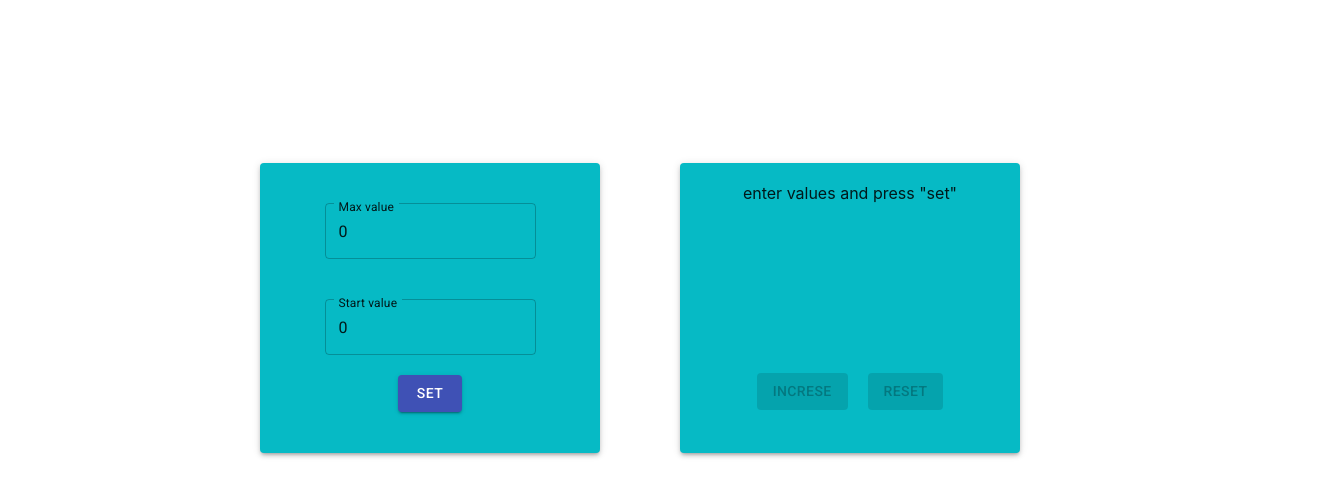
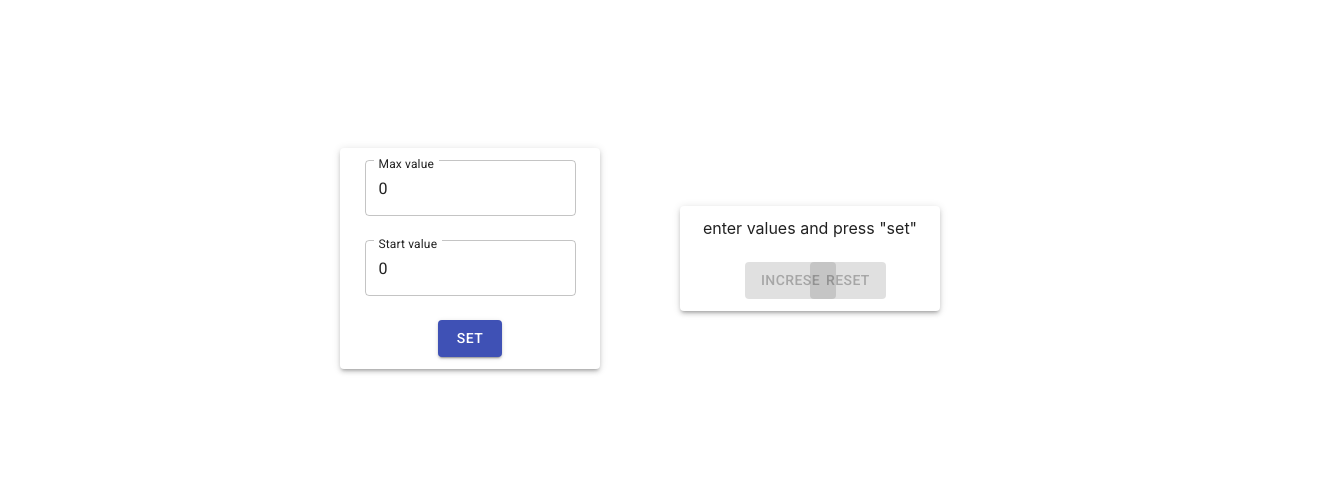
Before and after one commit to MikePortnoy1985/correct_counter, a React (Create React App) app: page / in a window 1280 px wide. Shown: the top 496 px of the page, 1320 px wide, since content can reach past the window. Built offline with nearby package versions, Linux system fonts and the light colour scheme.

Commit message:
some fixes

```diff
--- a/src/App.tsx
+++ b/src/App.tsx
@@ -2,7 +2,7 @@ import React, { useState, useEffect } from 'react'
 import CounterDisplay from './components/CounterDisplay/CounterDisplay'
 import SetUpDisplay from './components/SetUpDisplay/SetUpDisplay'
 import './App.css'
-import { Container, Grid, Paper } from '@material-ui/core'
+import { Grid, Paper } from '@material-ui/core'
 
 function App() {
 	const [count, setCount] = useState(0)
@@ -13,11 +13,7 @@ function App() {
 
 	useEffect(() => {
 		errorHandler()
-	}, [startValue]) // eslint-disable-line react-hooks/exhaustive-deps
-
-	useEffect(() => {
-		errorHandler()
-	}, [maxValue]) // eslint-disable-line react-hooks/exhaustive-deps
+	}, [startValue, maxValue]) // eslint-disable-line react-hooks/exhaustive-deps
 
 	useEffect(() => {
 		if (startValue === 0) {
@@ -48,7 +44,7 @@ function App() {
 		}
 	}
 
-	const setter = () => {
+	const setHandler = () => {
 		if (startValue >= 0 && maxValue > startValue) {
 			setCount(startValue)
 			setError('')
@@ -63,18 +59,15 @@ function App() {
 	}
 
 	return (
-		<Container>
-			<Grid container style={{ marginTop: '10%' }} spacing={10} direction='row' justify='center' alignItems='center'>
-				<Grid item key={1}>
-					<Paper
-						style={{ backgroundColor: '#06BAC5', padding: '20px', width: '300px', height: '250px' }}
-						elevation={3}>
+		<Grid container style={{ marginTop: '15vh' }} spacing={10} direction='row' justify='center' alignItems='center'>
+			<Grid item xs={3} key={1}>
+				<Paper elevation={3}>
 					<SetUpDisplay
 						setStartValue={setStartValue}
 						setMaxValue={setMaxValue}
 						startValue={startValue}
 						maxValue={maxValue}
-							setter={setter}
+						setHandler={setHandler}
 						errorHandler={errorHandler}
 						disabled={disabled}
 						setDisabled={setDisabled}
@@ -82,10 +75,8 @@ function App() {
 					/>
 				</Paper>
 			</Grid>
-				<Grid item key={2}>
-					<Paper
-						style={{ backgroundColor: '#06BAC5', padding: '20px', width: '300px', height: '250px' }}
-						elevation={3}>
+			<Grid item xs={3} key={2}>
+				<Paper elevation={3}>
 					<CounterDisplay
 						value={count}
 						countHandler={countHandler}
@@ -97,7 +88,6 @@ function App() {
 				</Paper>
 			</Grid>
 		</Grid>
-		</Container>
 	)
 }
 
--- a/src/components/CounterDisplay/CounterDisplay.tsx
+++ b/src/components/CounterDisplay/CounterDisplay.tsx
@@ -13,8 +13,8 @@ type CounterDisplayPropsType = {
 
 function CounterDisplay(props: CounterDisplayPropsType) {
 	return (
-		<Grid container justify='space-around'>
-			<Grid item key={'a'} style={{ width: '260px', height: '190px', textAlign: 'center', verticalAlign: 'center' }}>
+		<Grid container direction='column' justify='space-between' alignItems='center' spacing={3}>
+			<Grid	item	key={'a'} xs={12}>
 				{props.error ? (
 					props.error
 				) : (
@@ -23,15 +23,13 @@ function CounterDisplay(props: CounterDisplayPropsType) {
 							className={'label'}
 							label='Counter'
 							value={props.value === props.maxValue ? 'Maximum value reached' : props.value}
-							style={{ margin: '20px' }}
 							type='text'
 						/>
 					</FormControl>
 				)}
 			</Grid>
-			<Grid item key={'b'}>
-				<Grid container>
-					<Grid item key={1} style={{ marginRight: '20px' }}>
+			<Grid item key={'b'} xs={12} container direction='row' justify='center' alignItems='center'>
+				<Grid item key={111} xs={3}>
 					<Button
 						variant='contained'
 						color='primary'
@@ -42,7 +40,7 @@ function CounterDisplay(props: CounterDisplayPropsType) {
 						Increse
 					</Button>
 				</Grid>
-					<Grid item key={2}>
+				<Grid item key={112} xs={3}>
 					<Button
 						variant='contained'
 						color='primary'
@@ -53,7 +51,6 @@ function CounterDisplay(props: CounterDisplayPropsType) {
 				</Grid>
 			</Grid>
 		</Grid>
-		</Grid>
 	)
 }
 
--- a/src/components/SetUpDisplay/SetUpDisplay.tsx
+++ b/src/components/SetUpDisplay/SetUpDisplay.tsx
@@ -9,7 +9,7 @@ type SetUpDisplayPropsType = {
 	error: string
 	setStartValue: (value: number) => void
 	setMaxValue: (value: number) => void
-	setter: () => void
+	setHandler: () => void
 	errorHandler: () => void
 	setDisabled: (disabled: boolean) => void
 }
@@ -21,39 +21,40 @@ function SetupDisplay(props: SetUpDisplayPropsType) {
 
 	const onChangeMaxValueHandler = (event: ChangeEvent<HTMLInputElement>) => {
 		props.setMaxValue(Number.parseInt(event.currentTarget.value))
-		props.setDisabled(false)
 	}
 
 	return (
-		<>
-			<Grid container direction='column' justify='center' alignItems='center'>
+
+			<Grid container direction='column' justify='space-between' alignItems='center' spacing={3}>
+				<Grid item xs={12} key={11}>
 					<FormControl error={props.error === 'Incorrect value' ? true : false}>
 						<OutlinedInput
 							className={'label'}
 							label='Max value'
 							type={'number'}
-						style={{ margin: '20px' }}
 							value={props.maxValue}
 							onChange={onChangeMaxValueHandler}
 						/>
 					</FormControl>
-
+				</Grid>
+				<Grid item xs={12} key={12}>
 					<FormControl error={props.error === 'Incorrect value' ? true : false}>
 						<OutlinedInput
 							className={'label'}
 							label='Start value'
 							type={'number'}
-						style={{ margin: '20px' }}
 							value={props.startValue}
 							onChange={onChangeStartValueHandler}
 						/>
 					</FormControl>
-
-				<Button variant='contained' color='primary' onClick={() => props.setter()} disabled={props.disabled}>
+				</Grid>
+				<Grid item xs={12} key={1}>
+					<Button variant='contained' color='primary' onClick={() => props.setHandler()} disabled={props.disabled}>
 						Set
 					</Button>
 				</Grid>
-		</>
+			</Grid>
+
 	)
 }
 
```
Lines whose indentation alone changed are shown as unchanged.
